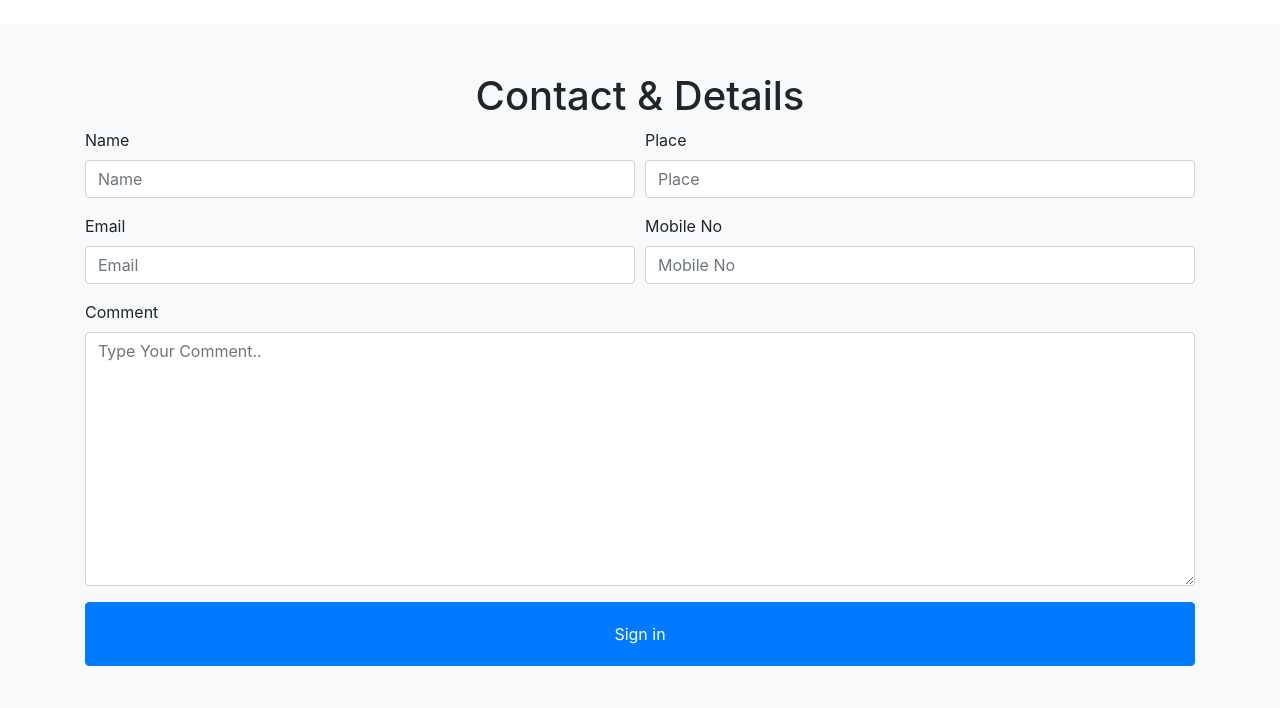
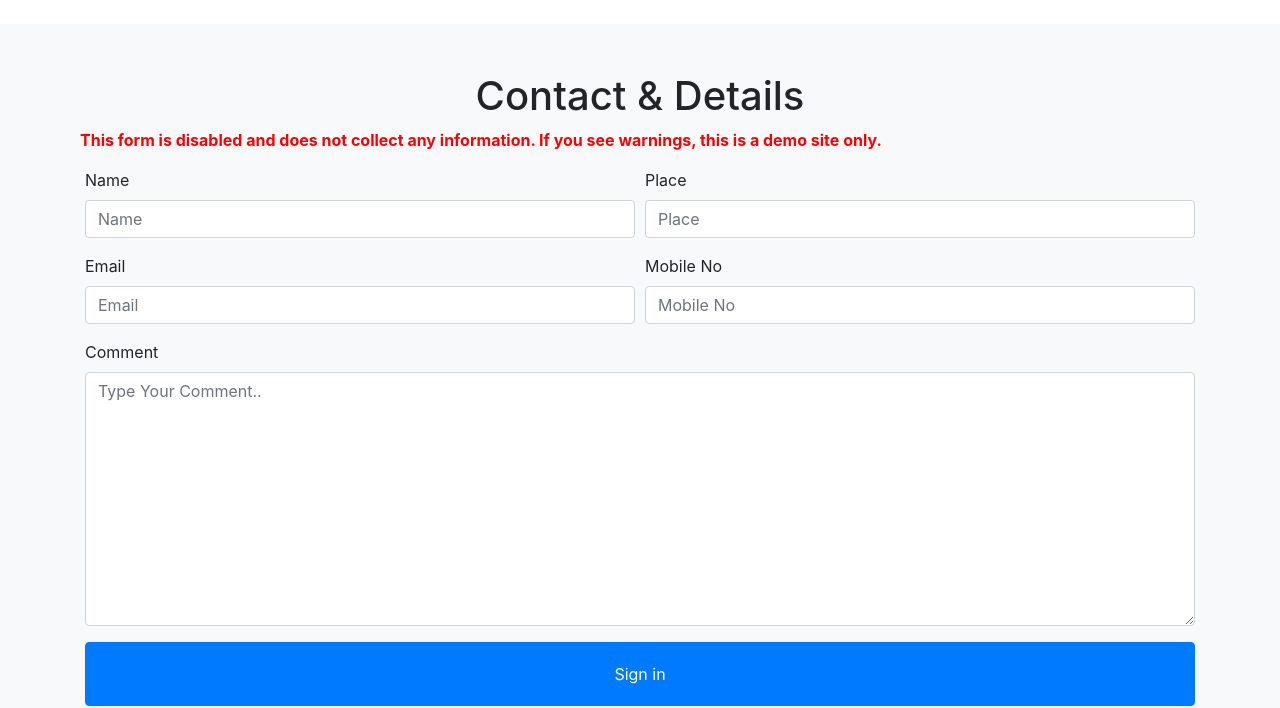
Before and after one commit to AmnFrz/Baby-Com, a plain HTML site: page index.html in a window 1280 px wide. Shown: the part 1720-2428 px from the top of the page. Drawn offline with nearby package versions, Linux system fonts and the light colour scheme.

Commit message:
Add files via upload

```diff
--- a/index.html
+++ b/index.html
@@ -131,8 +131,11 @@
         <div class="col-md-12">
           <form>
   <div class="form-row">
+
+<p style="color: red; font-weight: bold;">This form is disabled and does not collect any information. If you see warnings, this is a demo site only.</p>
+
     <div class="form-group col-md-6">
-      <label for="inputEmail4">Name</label>
+        <label for="inputEmail4">Name</label>
       <input type="text" class="form-control" id="name" placeholder="Name">
     </div>
     <div class="form-group col-md-6">
```
